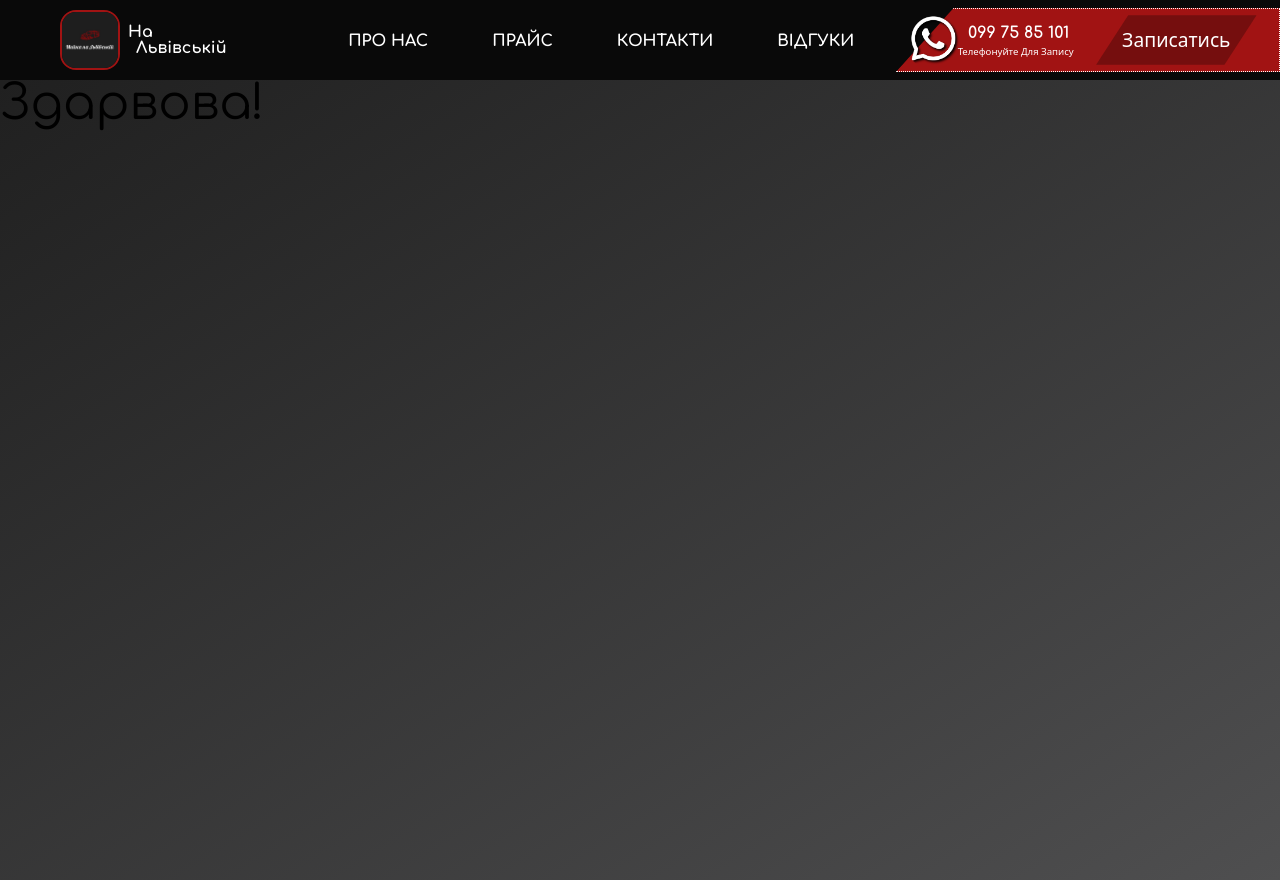
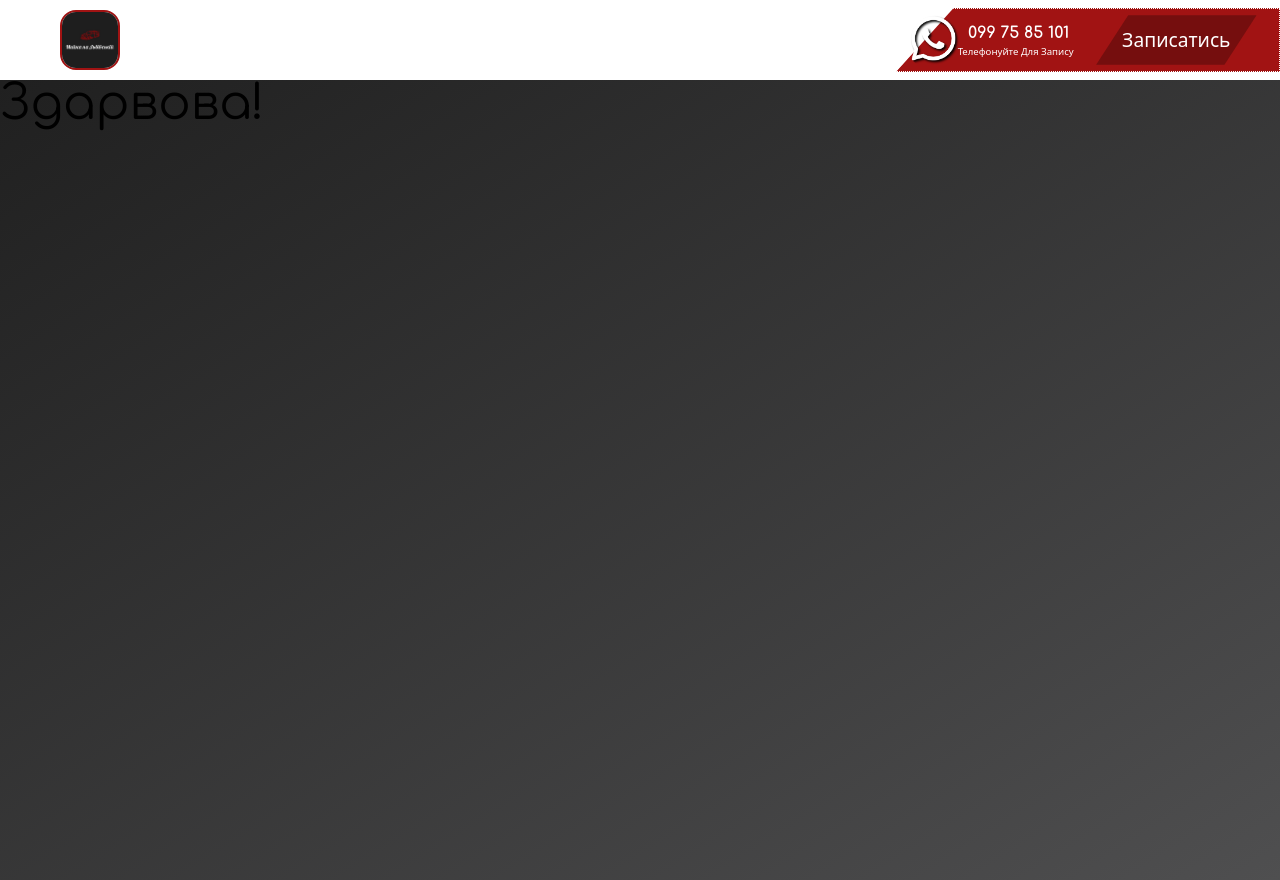
Before and after one commit to BohdanPodkolzin/avtomyyka-ladning, a React (Vite) app in the folder avtomyyka-front/: page / in a window 1280 px wide. Built offline with nearby package versions, Linux system fonts and the light colour scheme.

Commit message:
slight changes header

```diff
--- a/avtomyyka-front/src/components/Header.jsx
+++ b/avtomyyka-front/src/components/Header.jsx
@@ -1,10 +1,24 @@
-import { useState } from "react";
+import { useState, useEffect } from "react";
 import logo from "/muika.jpg";
 import { disablePageScroll, enablePageScroll } from "scroll-lock";
-import '../index.css';
+import "../index.css";
 
 const Header = () => {
     const [openHamburgerMenu, setOpenHamburgerMenu] = useState(false);
+    const [isScrolled, setIsScrolled] = useState(false);
+
+    const handleScroll = () => {
+        if (window.scrollY > 50) {
+            setIsScrolled(true);
+        } else {
+            setIsScrolled(false);
+        }
+    };
+
+    useEffect(() => {
+        window.addEventListener("scroll", handleScroll);
+        return () => window.removeEventListener("scroll", handleScroll);
+    }, []);
 
     const clickOnHumburgerMenu = () => {
         if (!openHamburgerMenu) {
@@ -17,10 +31,15 @@ const Header = () => {
     }
 
     return (
-        <nav className="flex justify-between items-center h-20 bg-[#090909]">
+        <nav
+            className={`flex header-bg sticky top-0 z-50 justify-between items-center h-20 transition-all duration-300 ${
+                isScrolled ? "bg-[#090909] shadow-md" : "bg-transparent"
+            }`}
+        >
 
             {/* Logo Section */}
-            <div className="flex xl:ml-15 lg:ml-10 ml-4">
+            <div className="flex xl:ml-15 lg:ml-10 ml-4" >
+                <a href="#">
                     <img
                         className='rounded-2xl border-[2.5px] border-[#a11313] cursor-pointer'
                         src={logo}
@@ -28,9 +47,12 @@ const Header = () => {
                         height={60}
                         width={60}
                     />
+                </a>
                 <div className="ml-2 flex flex-col justify-center items-start header-font">
+                    <a href="#">
                         <p className="leading-none">На</p>
                         <p className="leading-none ml-2">Львівській</p>
+                    </a>
                 </div>
             </div>
 
```
Lines whose indentation alone changed are shown as unchanged.
